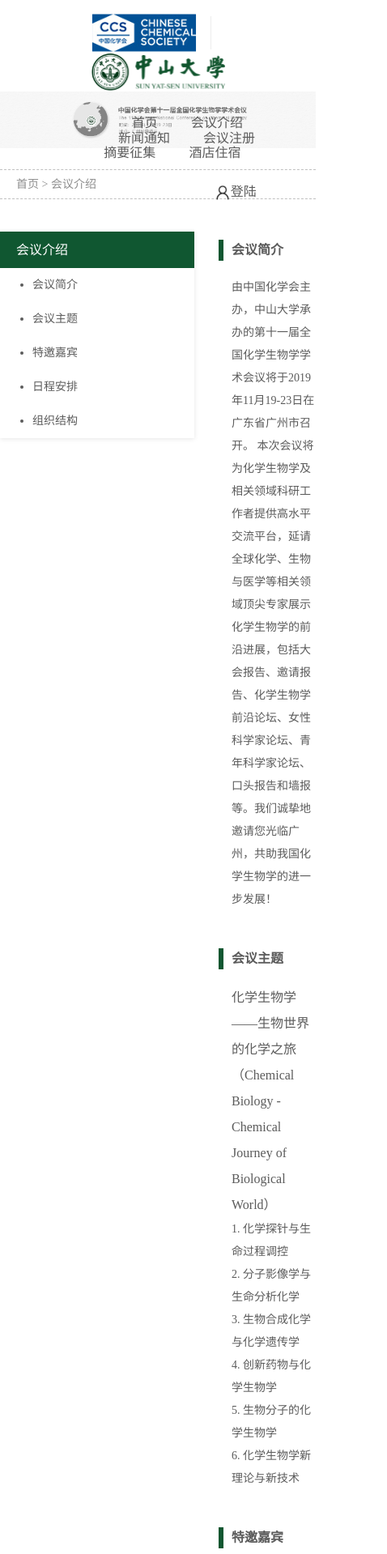
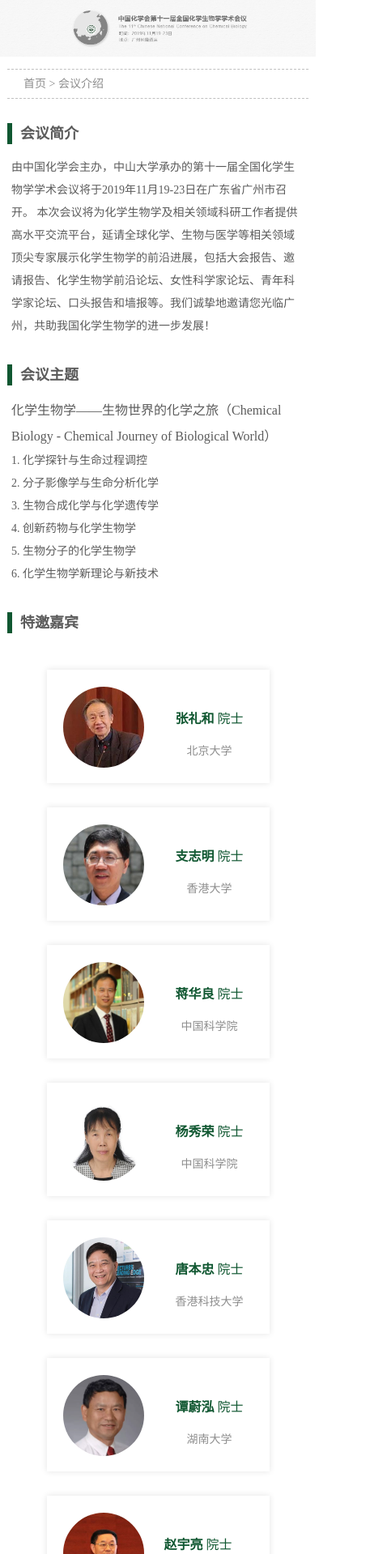
Before and after one commit to everbrez/BISC-conference, a website: page html/introduction.html in a window 390 px wide. Shown: the top 1919 px of the page at 81% size, 478 px wide, since content can reach past the window. Drawn offline with Linux system fonts and the light colour scheme.

Commit message:
[intro] media

```diff
--- a/html/introduction.html
+++ b/html/introduction.html
@@ -12,7 +12,7 @@
 </head>
 
 <body>
-  <div class="banner">
+  <!-- <div class="banner">
     <div class="banner-container">
       <div class="logo">
         <div class="logo-chem"></div>
@@ -46,7 +46,7 @@
         </span>
       </div>
     </div>
-  </div>
+  </div> -->
   <section class="col-banner-container">
     <div class="container">
       <img src="../images/col-banner.jpg" alt="col-banner" class="col-banner">
@@ -70,19 +70,19 @@
           <a href="#">会议介绍</a>
         </li>
         <ul class="sidebar-list">
-          <a class="sidebar-item" href="#">
+          <a class="sidebar-item" href="#introduction">
             <li>会议简介</li>
           </a>
-          <a class="sidebar-item" href="#">
+          <a class="sidebar-item" href="#subject">
             <li>会议主题</li>
           </a>
-          <a class="sidebar-item" href="#">
+          <a class="sidebar-item" href="#guest">
             <li>特邀嘉宾</li>
           </a>
-          <a class="sidebar-item" href="#">
+          <a class="sidebar-item" href="#schedule">
             <li>日程安排</li>
           </a>
-          <a class="sidebar-item" href="#">
+          <a class="sidebar-item" href="#structure">
             <li>组织结构</li>
           </a>
         </ul>
@@ -91,7 +91,7 @@
       <section class="col-content-container">
         <section class="col-content-item">
           <div class="content-item">
-            <h3 class="content-title">会议简介</h3>
+            <h3 class="content-title"> <span id="introduction">会议简介</span></h3>
             <div class="content-main">
               由中国化学会主办，中山大学承办的第十一届全国化学生物学学术会议将于2019年11月19-23日在广东省广州市召开。
               本次会议将为化学生物学及相关领域科研工作者提供高水平交流平台，延请全球化学、生物与医学等相关领域顶尖专家展示化学生物学的前沿进展，包括大会报告、邀请报告、化学生物学前沿论坛、女性科学家论坛、青年科学家论坛、口头报告和墙报等。我们诚挚地邀请您光临广州，共助我国化学生物学的进一步发展！
@@ -99,7 +99,7 @@
           </div>
 
           <div class="content-item">
-            <h3 class="content-title">会议主题</h3>
+            <h3 class="content-title"><span id="subject">会议主题</span></h3>
             <div class="content-main">
               <span class="sub-title"> 化学生物学——生物世界的化学之旅（Chemical Biology - Chemical Journey of Biological World）</span>
               <li>1. 化学探针与生命过程调控</li>
@@ -112,7 +112,7 @@
           </div>
 
           <div class="content-item">
-            <h3 class="content-title">特邀嘉宾</h3>
+            <h3 class="content-title"><span id="guest">特邀嘉宾</span></h3>
             <div class="content-main">
               <div class="guests-info">
                 <div class="guests-card">
@@ -220,14 +220,14 @@
           </div>
 
           <div class="content-item">
-            <h3 class="content-title">日程安排</h3>
+            <h3 class="content-title"><span id="schedule">日程安排</span></h3>
             <div class="content-main">
               请等待详细日程安排通知
             </div>
           </div>
 
           <div class="content-item structure">
-            <h3 class="content-title">组织结构</h3>
+            <h3 class="content-title"><span id="structure">组织结构</span></h3>
             <div class="content-main">
               <li>
                 <span class="label">大会名誉主席：</span>
@@ -286,7 +286,7 @@
     </div>
   </main>
 
-  <!-- footer -->
+  <!-- footer
   <div class="footer">
     <div class="footer-main">
       <div class="footer-logo"></div>
@@ -328,7 +328,8 @@
   <div class="footer-copyright">
     <p class="copyright">&copy;2019 Copyright : SUN YAT-SEN UNIVERSITY</p>
   </div>
-  </div>
+  </div> -->
+  <script src="../scripts/col.js"></script>
 </body>
 
 </html>
--- /dev/null
+++ b/scripts/col.js
@@ -0,0 +1,19 @@
+window.addEventListener('load', function() {
+  const sidebar = document.getElementsByClassName('sidebar')[0];
+  const offsetTop = sidebar.offsetTop
+  const padding = 40
+  if (sidebar) {
+    affix();
+    document.addEventListener('scroll', affix, false);
+    document.addEventListener('resize', affix, false);
+  }
+
+  function affix() {
+    if (offsetTop - padding <= pageYOffset) {
+      sidebar.style.position = 'fixed';
+      sidebar.style.top = padding + 'px';
+    } else {
+      sidebar.style.position = 'static';
+    }
+  }
+}, false)
--- a/styles/col.css
+++ b/styles/col.css
@@ -4,13 +4,37 @@
   margin: auto;
 }
 
+@media (max-width: 1300px) {
+  .container {
+    max-width: 980px;
+  }
+}
+
+@media (max-width: 1050px) {
+  .container {
+    max-width: none;
+    padding: 0 2.3333%;
+  }
+
+  .location-container .container {
+    margin: 0 2.3333%;
+  }
+}
+
 /* col-banner */
 .col-banner-container {
   text-align: center;
+  clear: both;
 }
 
 .col-banner-container .col-banner {
   width: 100%;
+}
+
+@media (max-width: 1050px) {
+  .col-banner-container .container {
+    padding: 0;
+  }
 }
 
 /* location */
@@ -25,6 +49,12 @@
   border-style: dashed none dashed none;
   padding-left: 20px;
   box-sizing: border-box;
+}
+
+@media (max-width: 768px) {
+  .location-container {
+    margin: 11px 0 20px;
+  }
 }
 
 /* sidebar */
@@ -71,7 +101,6 @@
   /* 240 + 30 */
   margin-left: 270px;
 }
-
 .content-item {
   padding-top: 10px;
   margin-bottom: 36px;
@@ -82,10 +111,17 @@
   margin-bottom: 19px;
 }
 
+.content-item .content-title span {
+  display: inline;
+  padding-top: 40px;
+  margin-top: -40px;
+}
+
 .content-main {
   line-height: 2;
   font-size: 14px;
   padding-left: 16px;
+  overflow: hidden;
 }
 
 .content-main .sub-title {
@@ -103,9 +139,56 @@
 .content-main .guests-info {
   margin-right: -4.45%;
   font-size: 0;
+  width: auto;
 }
 
 .content-main .guests-card {
   width: 28.884%;
+  max-width: 275px;
   margin-right: 4.45%;
 }
+
+@media (max-width: 1300px) {
+  .content-main .guests-info {
+    margin-right: -4.45%;
+  }
+
+  .content-main .guests-card {
+    width: 45.55%;
+    margin-right: 4.45%;
+  }
+
+  .content-main {
+    padding: 5px;
+  }
+}
+
+@media (max-width: 768px) {
+  .sidebar {
+    display: none;
+  }
+
+  .col-content-container {
+    margin-left: auto;
+  }
+
+  .content-item {
+    margin-bottom: 18px;
+  }
+
+  .content-item .content-title {
+    margin-bottom: 10px;
+  }
+}
+
+@media (max-width: 425px) {
+  .content-main .guests-card {
+    width: 100%;
+    margin-right: 0;
+  }
+
+  .content-main .guests-info {
+    margin-right: 0;
+    text-align: center;
+  }
+}
```
